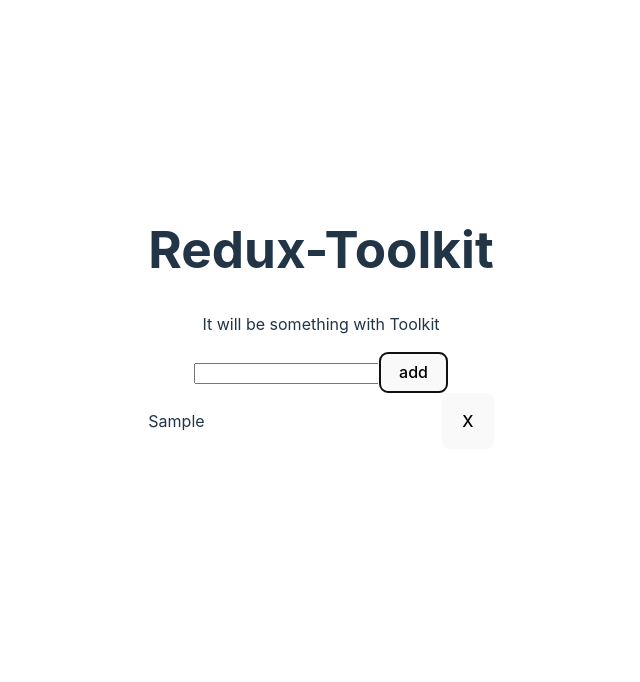
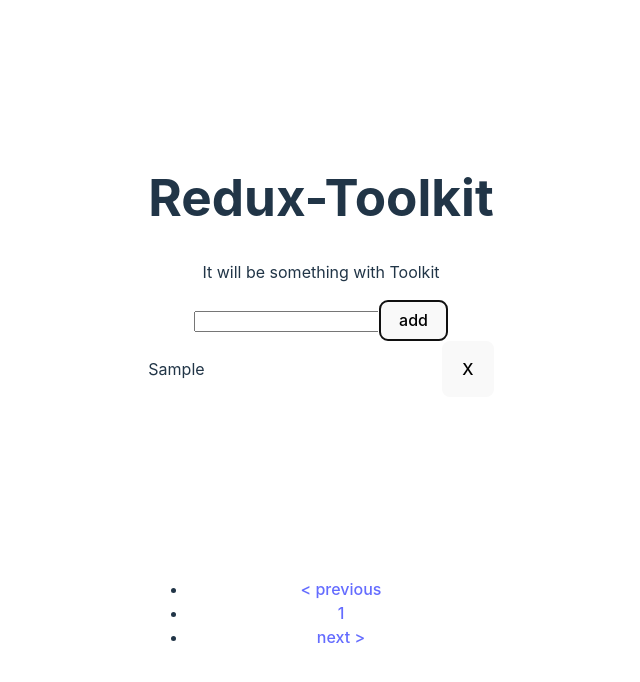
Before and after one commit to danielu96/Redux-Toolkit, a React (Vite) app: page / in a window 1280 px wide. Both pictures are taken after typing "Sample" into the empty fields and a click on the button "add". Shown: the top 682 px of the page, without its empty margins (319-959 px from the left). Built offline with nearby package versions, Linux system fonts and the light colour scheme.

Commit message:
ReactPaginate added

```diff
--- a/src/App.jsx
+++ b/src/App.jsx
@@ -1,16 +1,36 @@
-import { useState,useRef } from 'react'
+import { useState,useEffect} from 'react'
 import Alert from './Alert'
 import './App.css'
 import ToDo from './ToDo'
 import SingleItem from './SingleItem'
 import { useSelector,useDispatch } from 'react-redux'
-import { AddTask } from './Slices/taskReducer';
+import ReactPaginate from 'react-paginate';
 
 
 function App() {
-  const inputRef = useRef()
-  const  tasks  = useSelector((state) => state.task.tasks);
-  const dispatch = useDispatch();
+   const  tasks  = useSelector((state) => state.task.tasks);
+   const [currentItems, setCurrentItems] = useState([]);
+  const [pageCount, setPageCount] = useState(0);
+  const [itemOffset, setItemOffset] = useState(0);
+  const itemsPerPage = 3;
+
+  useEffect(() => {
+    const endOffset = itemOffset + itemsPerPage;
+    setCurrentItems(tasks.slice(itemOffset, endOffset));
+    setPageCount(Math.ceil(tasks.length / itemsPerPage));
+  }, [itemOffset, itemsPerPage,
+    tasks
+  ]);
+  const handlePageClick = (event) => {
+    const newOffset = (event.selected * itemsPerPage) %
+      tasks.length;
+    console.log(
+      `User requested page number ${event.selected}, which is offset ${newOffset}`
+    );
+    setItemOffset(newOffset);
+  };
+
+
   // const handleSubmit =(e) => {
   //   e.preventDefault();
   //   if(inputRef.current.value.trim()){
@@ -47,7 +67,7 @@
 
 
    <div  style={{height:'220px'}}>
-      {tasks.map((task,id) => (
+      { currentItems.map((task,id) => (
         <SingleItem
          key={id}
         {...task}  content={task.content}
@@ -58,6 +78,24 @@
          ))}
      {/* <button onClick={()=> clearItems()}>clear all</button> */}
 </div>
+<div style={{top:'1rem'}}>
+      <ReactPaginate
+        breakLabel="..."
+        nextLabel="next >"
+        onPageChange={handlePageClick}
+        pageRangeDisplayed={5}
+        pageCount={pageCount}
+        previousLabel="< previous"
+        renderOnZeroPageCount={null}
+        containerClassName={"pagination"}
+        pageLinkClassName={"page-num"}
+        previousLinkClassName={"page-num"}
+        nextLinkClassName={"page-num"}
+        disabledClassName={"disabled"}
+        activeClassName={"active"}
+
+      />
+      </div>
     </div>
   )
 }
```
